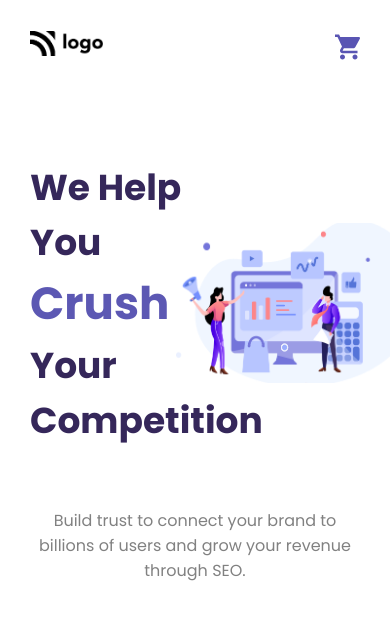
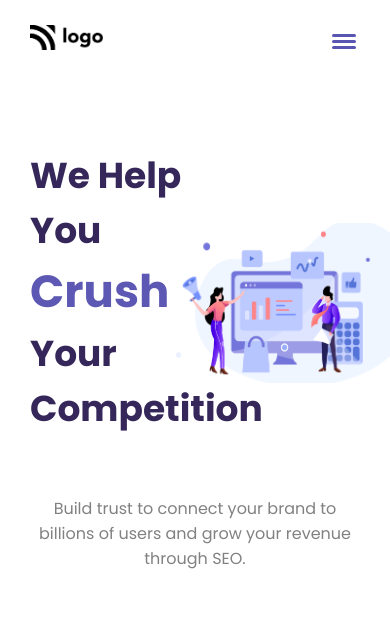
Before and after one commit to MangeshThakre/HTML-CSS-Project-4, a plain HTML site: page index.html in a window 390 px wide. Drawn offline with Linux system fonts and the light colour scheme.

Commit message:
git status

```diff
--- a/index.html
+++ b/index.html
@@ -32,7 +32,7 @@
             </ul>
           </div>
           <div class="button-group">
-            <img  class ="cart" src="./assets/cart.svg" alt="cart">
+            <div class="hamburger-menu"></div>
             <button class="nav-button">Contact Us</button>
           </div>
         </nav>
@@ -59,4 +59,11 @@
       </section>
     </div>
   </body>
+  <script>
+    const buttoncontainer = document.querySelector(".button-group");
+    const burgermenu = document.querySelector(".hamburger-menu");
+    buttoncontainer.addEventListener("click", (e) => {
+      burgermenu.classList.toggle("cross-menu");
+    });
+  </script>
 </html>
--- a/style.css
+++ b/style.css
@@ -109,8 +109,52 @@ img[alt="illustration"] {
   object-fit: cover;
 }
 
-.cart {
+.hamburger-menu::before {
+  position: absolute;
+  content: "";
+  background: #5955b3;
+  width: 1.5rem;
+  height: 3px;
+  border-radius: 20px;
+  bottom: 6px;
+  transition: all 0.3s ease;
+}
+
+.hamburger-menu {
   display: none;
+  background: #5955b3;
+  width: 24px;
+  height: 3px;
+  border-radius: 20px;
+  position: relative;
+  transition: all 0.3s ease;
+}
+
+.hamburger-menu::after {
+  position: absolute;
+  content: "";
+  background: #5955b3;
+  width: 1.5rem;
+  height: 3px;
+  border-radius: 20px;
+  top: 6px;
+  transition: all 0.3s ease;
+}
+
+.cross-menu::before {
+  bottom: 0px;
+  transform: rotate(45deg);
+  transition: all 0.3s ease;
+}
+
+.cross-menu {
+  background: transparent;
+}
+
+.cross-menu::after {
+  transition: all 0.3s ease;
+  top: 0px;
+  transform: rotate(-45deg);
 }
 
 /* media query */
@@ -141,6 +185,17 @@ img[alt="illustration"] {
     height: 370px;
     top: 135px;
   }
+
+  .button-group {
+    height: 2rem;
+    width: 2rem;
+    display: flex;
+    justify-content: center;
+    align-items: center;
+  }
+  .hamburger-menu {
+    display: block;
+  }
 }
 
 @media (max-width: 500px) {
@@ -153,7 +208,7 @@ img[alt="illustration"] {
   }
   .cart {
     display: block;
-    width: 25px;
+    width: 20px;
   }
 
   .banner-container {
@@ -186,4 +241,7 @@ img[alt="illustration"] {
     color: #818181;
     text-align: center;
   }
+  .hamburger-menu {
+    display: block;
+  }
 }
```
Also changed, not shown: project img/Frame 7.png (added), project img/Screenshot 2022-09-02 214726.png (added), project img/project-4.png (renamed from project-4.png).
